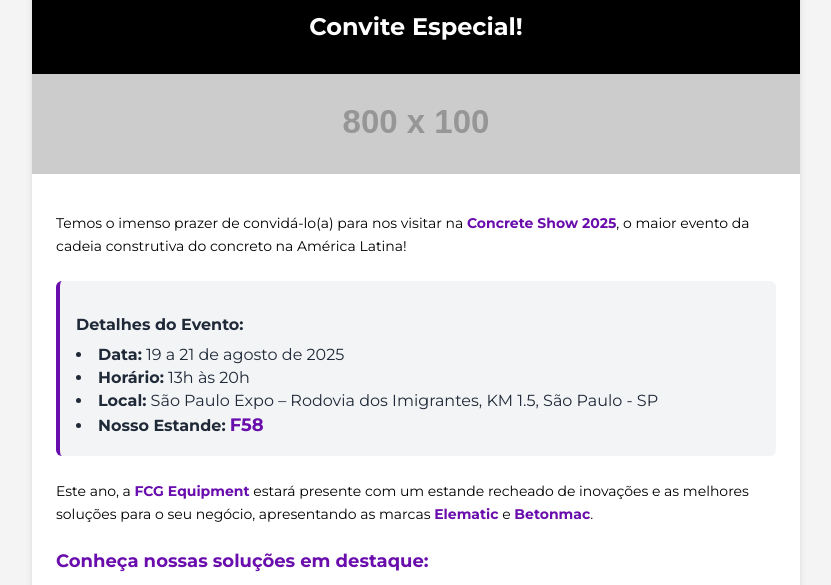
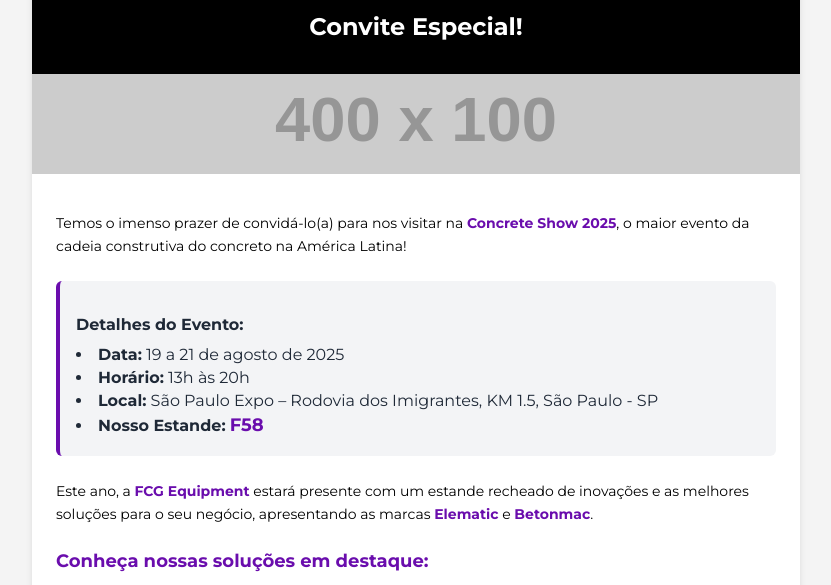
Before and after one commit to giordanofcg/fcgequipment, a plain HTML site: page index.html in a window 1280 px wide. Shown: the part 75-660 px from the top of the page, without its empty margins (224-1055 px from the left). Drawn offline with Linux system fonts and the light colour scheme; placeholder pictures from the web are drawn by us.

Commit message:
index.html

```diff
--- a/index.html
+++ b/index.html
@@ -52,7 +52,7 @@
 
         <!-- Seção da Imagem Principal - Voltou a ser o placeholder roxo -->
         <div style="width: 100%;">
-            <img src="https://placehold.co/800x100/6A0DAD/ffffff?text=Concrete+Show+2025"
+            <img src="https://placehold.co/400x100/6A0DAD/ffffff?text=Concrete+Show+2025"
                  alt="Banner da FCG Equipment para a Concrete Show 2025"
                  style="width: 100%; height: 100px; object-fit: cover; display: block;">
         </div>
```
